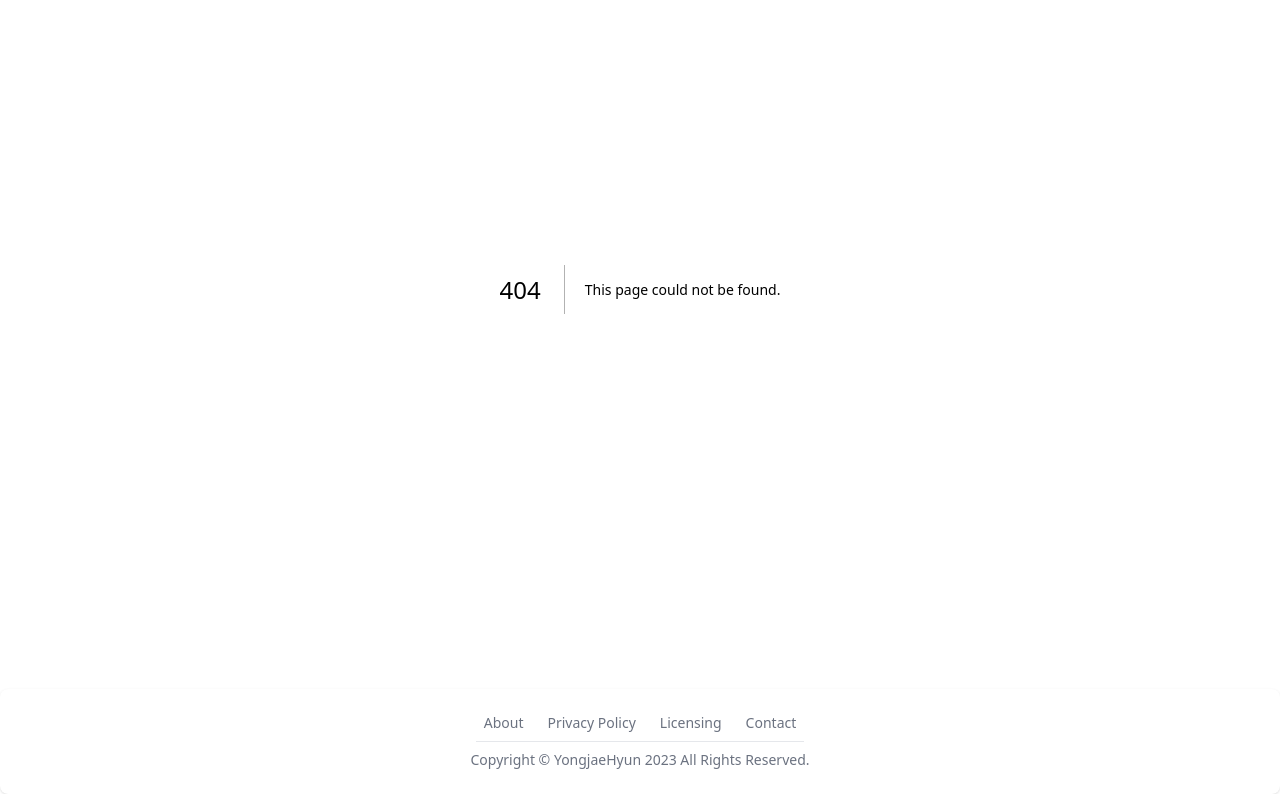
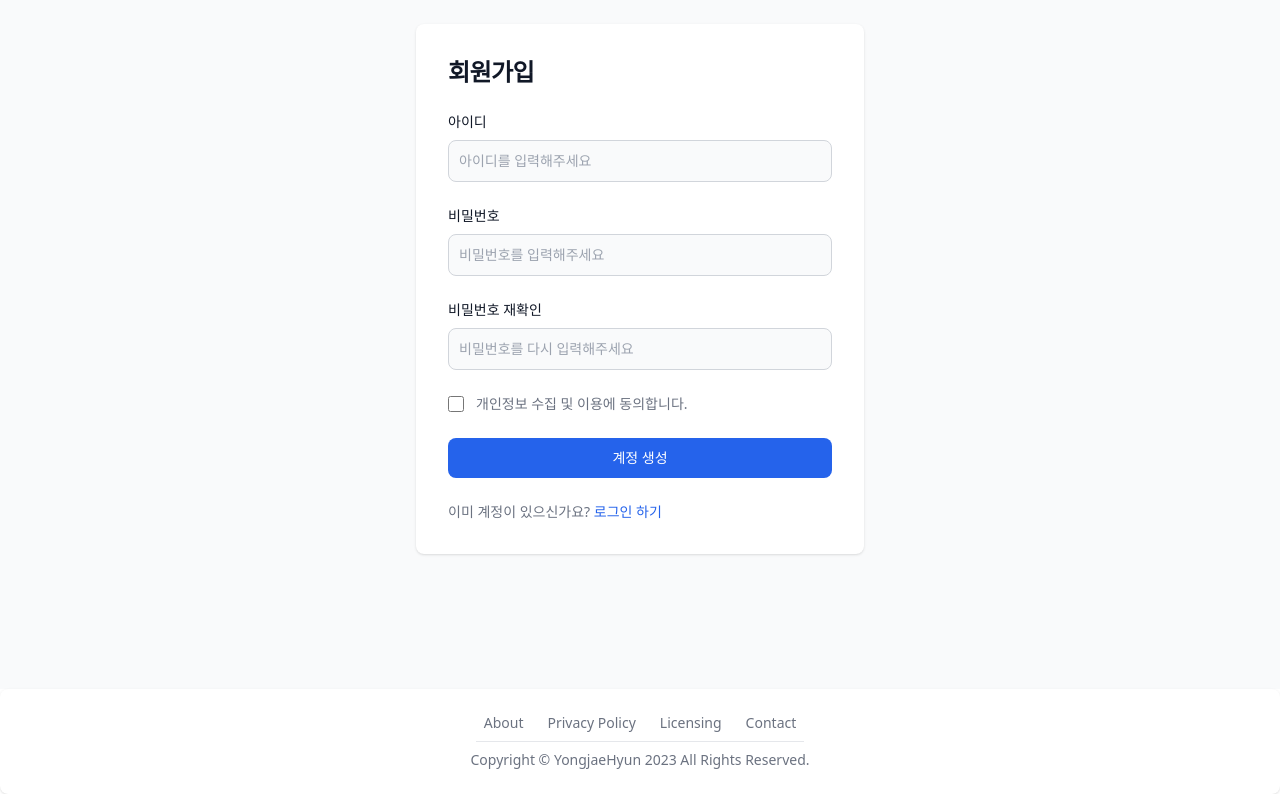
Before and after one commit to YongJaeHyun/room-brokerage-webapp, a Next.js app: page /auth/signup in a window 1280 px wide. Before the commit this address had no page. Shown: the part 111-905 px from the top of the page. Built offline with nearby package versions, Linux system fonts and the light colour scheme.

Commit message:
[DEV 4] 회원가입 페이지 디자인 초안 완성

```diff
--- /dev/null
+++ b/src/components/Title.tsx
@@ -0,0 +1,13 @@
+type Props = {
+    value: string;
+}
+
+const Title = ({value}: Props) => {
+  return (
+    <h1 className="text-xl font-bold leading-tight tracking-tight text-gray-900 md:text-2xl dark:text-white">
+        {value}
+    </h1>
+  );
+};
+
+export default Title;
--- /dev/null
+++ b/src/components/auth/CheckBox.tsx
@@ -0,0 +1,27 @@
+type Props = {
+    name: string;
+    labelName: string;
+}
+
+const CheckBox = ({name, labelName}: Props) => {
+  return (
+    <div className="flex items-start">
+      <div className="flex items-center h-5">
+        <input
+          id={name}
+          aria-describedby={name}
+          type="checkbox"
+          className="w-4 h-4 border border-gray-300 rounded bg-gray-50 focus:ring-3 focus:ring-primary-300 dark:bg-gray-700 dark:border-gray-600 dark:focus:ring-primary-600 dark:ring-offset-gray-800"
+          required
+        />
+      </div>
+      <div className="ml-3 text-sm">
+        <label htmlFor={name} className="font-light text-gray-500 dark:text-gray-300">
+          {labelName}
+        </label>
+      </div>
+    </div>
+  );
+};
+
+export default CheckBox;
--- /dev/null
+++ b/src/components/auth/Input.tsx
@@ -0,0 +1,35 @@
+import { useState } from "react";
+
+type Props = {
+    type?: string;
+    name: string;
+    labelName: string;
+    placeholder: string;
+}
+
+const Input = ({type, name, labelName, placeholder}: Props) => {
+  const [value, setValue] = useState("");
+  const handleChange = (e: React.ChangeEvent<HTMLInputElement>) => setValue(e.target.value);
+  return (
+    <div>
+      <label
+        htmlFor="ID"
+        className="block mb-2 text-sm font-medium text-gray-900 dark:text-white"
+      >
+        {labelName}
+      </label>
+      <input
+        type={type || "text"}
+        name={name}
+        id={name}
+        value={value}
+        onChange={handleChange}
+        className="bg-gray-50 border border-gray-300 text-gray-900 sm:text-sm rounded-lg focus:ring-primary-600 focus:border-primary-600 block w-full p-2.5 dark:bg-gray-700 dark:border-gray-600 dark:placeholder-gray-400 dark:text-white dark:focus:ring-blue-500 dark:focus:border-blue-500"
+        placeholder={placeholder}
+        required
+      />
+    </div>
+  );
+};
+
+export default Input;
--- /dev/null
+++ b/src/components/auth/SubmitBtn.tsx
@@ -0,0 +1,16 @@
+type Props = {
+    value: string;
+}
+
+const SubmitBtn = ({value}: Props) => {
+  return (
+    <button
+      type="submit"
+      className="w-full text-white bg-primary-600 hover:bg-primary-700 focus:ring-4 focus:outline-none focus:ring-primary-300 font-medium rounded-lg text-sm px-5 py-2.5 text-center dark:bg-primary-600 dark:hover:bg-primary-700 dark:focus:ring-primary-800"
+    >
+      {value}
+    </button>
+  );
+};
+
+export default SubmitBtn;
--- /dev/null
+++ b/src/pages/auth/signup.tsx
@@ -0,0 +1,58 @@
+import Title from "@/components/Title";
+import CheckBox from "@/components/auth/CheckBox";
+import Input from "@/components/auth/Input";
+import SubmitBtn from "@/components/auth/SubmitBtn";
+import Link from "next/link";
+
+export default function SignUp() {
+    const handleSubmit = (e: React.FormEvent<HTMLFormElement>) => {
+        e.preventDefault();
+        const data = new FormData(e.currentTarget);
+        const id = data.get("id");
+        const password = data.get("password")
+        const confirmPassword = data.get("confirm-password");
+        if(password === confirmPassword){
+            console.log(id, password, confirmPassword)
+        } else {
+            alert("비밀번호가 다릅니다.")
+        }
+
+    }
+  return (
+    <section className="bg-gray-50 dark:bg-gray-900">
+      <div className="flex flex-col items-center justify-center px-6 py-8 mx-auto md:h-screen lg:py-0">
+        <div className="w-full bg-white rounded-lg shadow dark:border md:mt-0 sm:max-w-md xl:p-0 dark:bg-gray-800 dark:border-gray-700">
+          <div className="p-6 space-y-4 md:space-y-6 sm:p-8">
+            <Title value="회원가입" />
+            <form className="space-y-4 md:space-y-6" onSubmit={handleSubmit}>
+              <Input name="id" labelName="아이디" placeholder="아이디를 입력해주세요" />
+              <Input
+                name="password"
+                type="password"
+                labelName="비밀번호"
+                placeholder="비밀번호를 입력해주세요"
+              />
+              <Input
+                name="confirm-password"
+                type="password"
+                labelName="비밀번호 재확인"
+                placeholder="비밀번호를 다시 입력해주세요"
+              />
+              <CheckBox name="terms" labelName="개인정보 수집 및 이용에 동의합니다." />
+              <SubmitBtn value="계정 생성"  />
+              <p className="text-sm font-light text-gray-500 dark:text-gray-400">
+                이미 계정이 있으신가요?{" "}
+                <Link
+                  href="/auth/login"
+                  className="font-medium text-primary-600 hover:underline dark:text-primary-500"
+                >
+                  로그인 하기
+                </Link>
+              </p>
+            </form>
+          </div>
+        </div>
+      </div>
+    </section>
+  );
+}
--- a/tailwind.config.js
+++ b/tailwind.config.js
@@ -6,7 +6,22 @@ module.exports = {
     "./src/app/**/*.{js,ts,jsx,tsx}",
   ],
   theme: {
-    extend: {},
+    extend: {
+      colors: {
+        primary: {
+          50: "#eff6ff",
+          100: "#dbeafe",
+          200: "#bfdbfe",
+          300: "#93c5fd",
+          400: "#60a5fa",
+          500: "#3b82f6",
+          600: "#2563eb",
+          700: "#1d4ed8",
+          800: "#1e40af",
+          900: "#1e3a8a",
+        },
+      },
+    },
   },
   plugins: [],
 };
```
